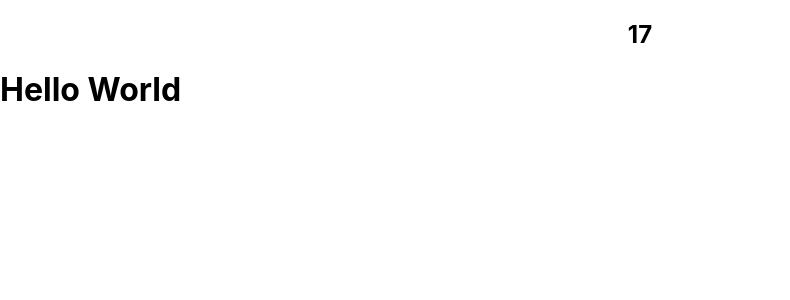
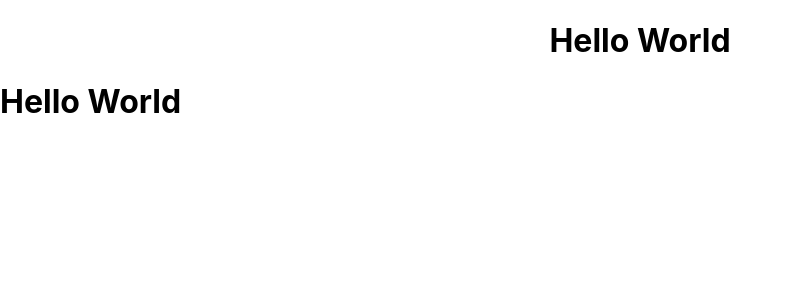
Before and after one commit to Beji96/Develhope-react-exercise, a React (Create React App) app: page / in a window 1280 px wide. Shown: the top 300 px of the page, without its empty margins (0-790 px from the left). Built offline with nearby package versions, Linux system fonts and the light colour scheme.

Commit message:
finish comp 3

```diff
--- a/src/App.js
+++ b/src/App.js
@@ -1,13 +1,13 @@
 
 import './App.css';
+import Hello from './Hello';
 
 function App() {
-  const sum =(a,b)=> <h2>{a+b}</h2>;
-  return(
-    <div className="App">
-      {sum(8,9)}
-    </div>
-  )
+ return(
+  <div className="App">
+    <Hello/>
+  </div>
+ )
 }
 
 export default App;
```
